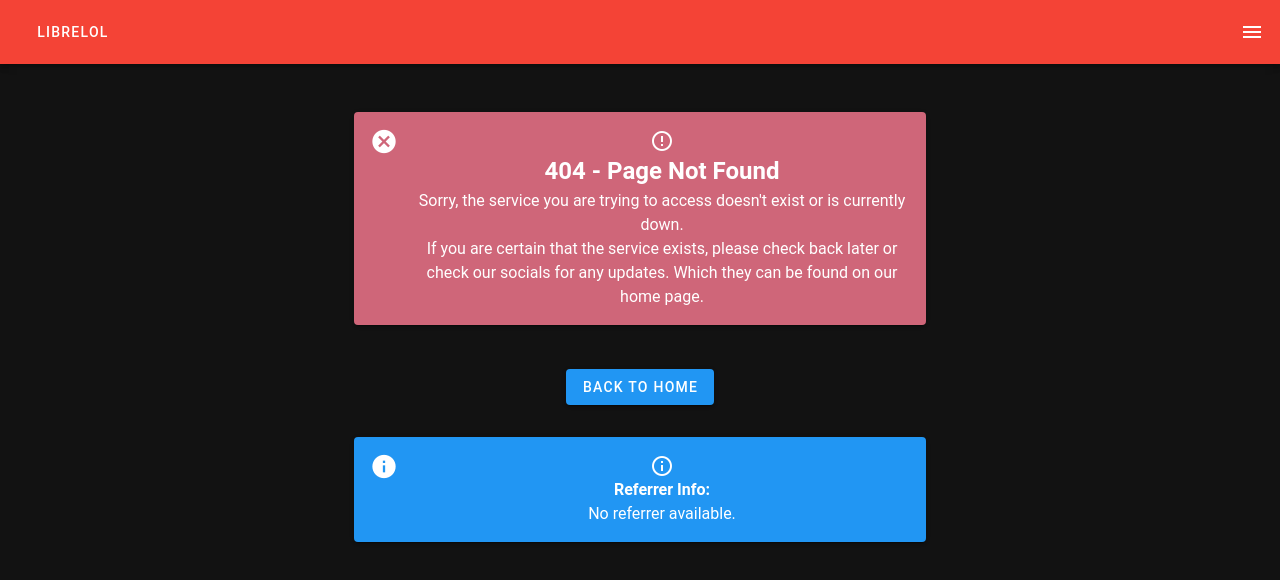
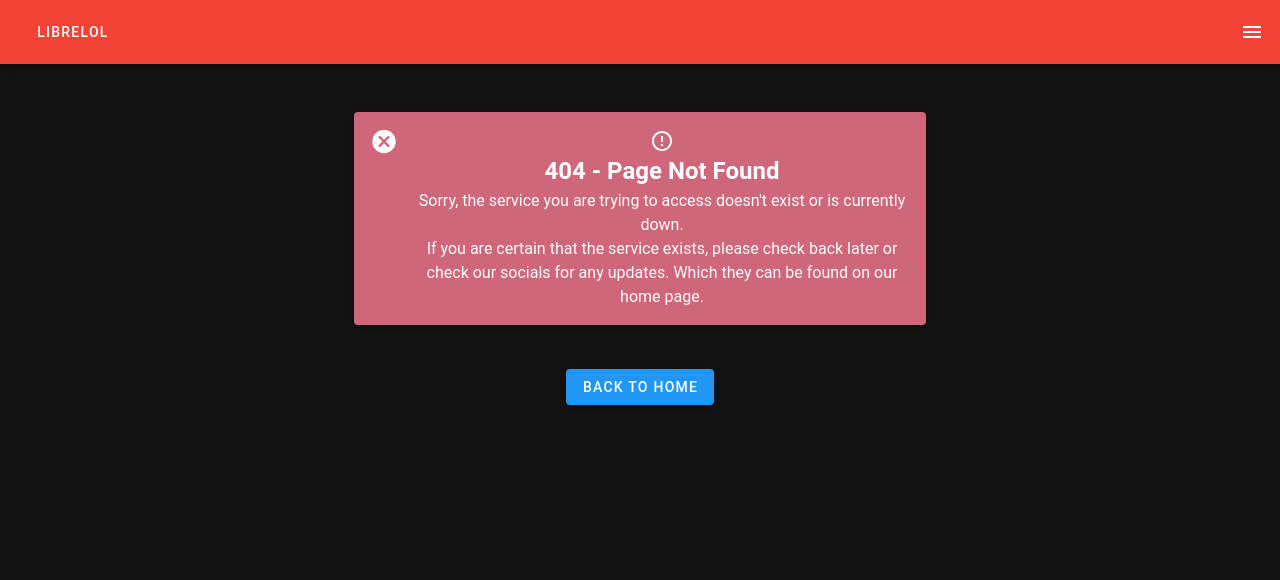
Before and after one commit to librelol/LibreDotLol, a Vue app: page /service404 in a window 1280 px wide. Shown: the top 580 px of the page. Built offline with nearby package versions, Linux system fonts and the light colour scheme.

Commit message:
Removed the referrer display

```diff
--- a/src/pages/service404.vue
+++ b/src/pages/service404.vue
@@ -23,20 +23,6 @@
           </v-btn>
         </v-col>
       </v-row>
-
-      <!-- Displaying Referrer Info (for Debugging) -->
-      <v-row justify="center" class="mt-5">
-        <v-col cols="12" md="8" lg="6">
-          <v-alert type="info" elevation="2" class="mb-5" border="left">
-            <v-icon left>mdi-information-outline</v-icon>
-            <div>
-              <h4 class="headline">Referrer Info:</h4>
-              <p>{{ referrer ? `You came from: ${referrer}` : 'No referrer available.' }}</p>
-            </div>
-          </v-alert>
-        </v-col>
-      </v-row>
-
     </v-container>
   </v-app>
 </template>
```
